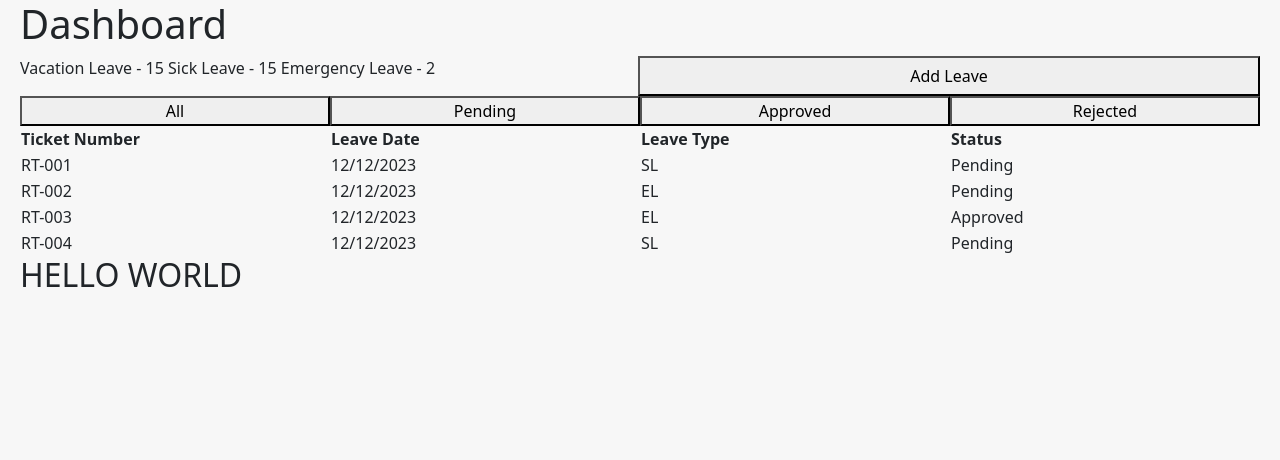
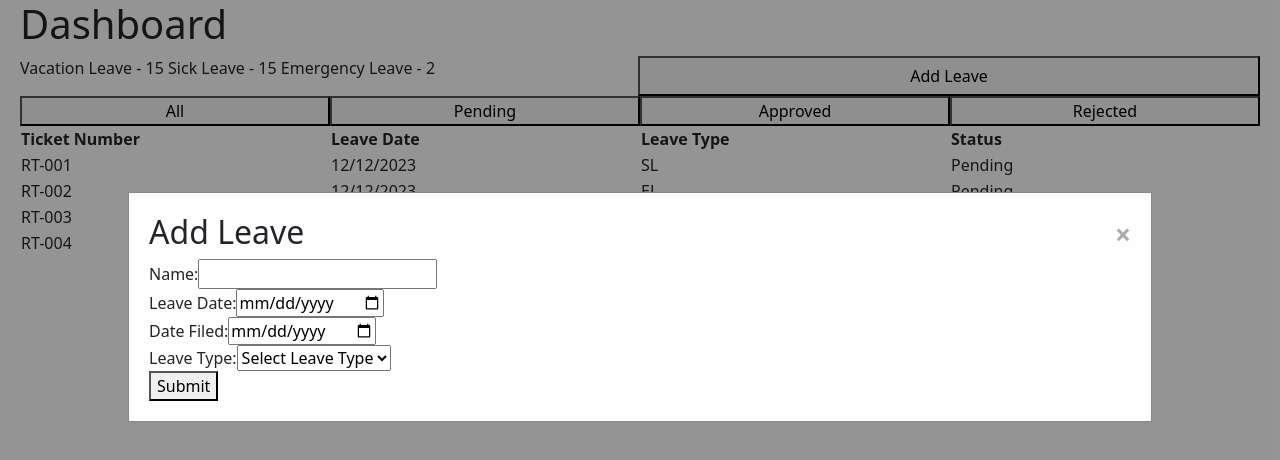
Before and after one commit to ryldale/Leave-Tracker-Vite-TypeScript-React, a React (Vite) app: page /dashboard in a window 1280 px wide. Both pictures are taken after a click on the button "Add Leave". Shown: the top 460 px of the page. Built offline with nearby package versions, Linux system fonts and the light colour scheme.

Commit message:
styles: Leave Modal UI

```diff
--- a/src/modules/Dashboard/components/LeaveModal.tsx
+++ b/src/modules/Dashboard/components/LeaveModal.tsx
@@ -1,11 +1,43 @@
+import classes from "../styles/DashboardPage.module.css";
+
 type propType = {
-    closeModal: () => void;
-  };
+  closeModal: () => void;
+};
 
 const LeaveModal = ({ closeModal }: propType) => {
+
   return (
-    <div>
-        <h2 onClick={closeModal}>HELLO WORLD</h2>
+    <div className={classes.modal}>
+      <div className={classes.modalContent}>
+        <span className={classes.close} onClick={closeModal}>
+          &times;
+        </span>
+        <h2>Add Leave</h2>
+        <form>
+          <div className={classes.formGroup}>
+            <label>Name:</label>
+            <input type="text" name="name" />
+          </div>
+          <div className={classes.formGroup}>
+            <label>Leave Date:</label>
+            <input type="date" name="leaveDate" />
+          </div>
+          <div className={classes.formGroup}>
+            <label>Date Filed:</label>
+            <input type="date" name="dateFiled" />
+          </div>
+          <div className={classes.formGroup}>
+            <label>Leave Type:</label>
+            <select name="leaveType">
+              <option value="">Select Leave Type</option>
+              <option value="Vacation Leave">Vacation Leave</option>
+              <option value="Sick Leave">Sick Leave</option>
+              <option value="Emergency Leave">Emergency Leave</option>
+            </select>
+          </div>
+          <button type="submit">Submit</button>
+        </form>
+      </div>
     </div>
   );
 };
--- a/src/modules/Dashboard/reducers/reducer.ts
+++ b/src/modules/Dashboard/reducers/reducer.ts
@@ -11,6 +11,12 @@ export type ModalState = {
   isModalOpen: boolean;
 };
 
+export type LeaveFormData = {
+  name: string
+  leaveDate: string
+  dateFiled: string
+  leaveType: string
+};
 
 export type Action = {
   type: string;
--- a/src/modules/Dashboard/reducers/reducerInit.ts
+++ b/src/modules/Dashboard/reducers/reducerInit.ts
@@ -7,13 +7,21 @@ export const initialBalances: BalanceState = {
   elBalance: 3,
 };
 
-export const initalModal: ModalState = {
-    isModalOpen: false
-}
+export const initialModal: ModalState = {
+  isModalOpen: false,
+};
+
+export const initialLeaveFormData = {
+  name: "",
+  leaveDate: "",
+  dateFiled: "",
+  leaveType: "",
+};
 
 // COMBINED STATES
 export type CombinedState = BalanceState & ModalState;
 export const initalCombinedState: CombinedState = {
-    ...initialBalances,
-    ...initalModal
+  ...initialBalances,
+  ...initialModal,
+  ...initialLeaveFormData,
 };
--- a/src/modules/Dashboard/styles/DashboardPage.module.css
+++ b/src/modules/Dashboard/styles/DashboardPage.module.css
@@ -1,14 +1,51 @@
-table{
+table {
   width: 100%;
   table-layout: fixed;
 }
 
-.maxWidth{
+.maxWidth {
   max-width: 1240px;
   width: 100%;
 }
 
-.center{
+.center {
   display: flex;
   justify-content: center;
 }
+
+/* Leave Modal Css */
+/* The Modal (background) */
+.modal {
+  position: fixed;
+  z-index: 1;
+  left: 0;
+  top: 0;
+  width: 100%;
+  height: 100%;
+  overflow: auto;
+  background-color: rgba(0, 0, 0, 0.4);
+}
+
+/* Modal Content/Box */
+.modalContent {
+  background-color: #fefefe;
+  margin: 15% auto;
+  padding: 20px;
+  border: 1px solid #888;
+  width: 80%;
+}
+
+/* The Close Button */
+.close {
+  color: #aaa;
+  float: right;
+  font-size: 28px;
+  font-weight: bold;
+}
+
+.close:hover,
+.close:focus {
+  color: black;
+  text-decoration: none;
+  cursor: pointer;
+}
```
Lines whose indentation alone changed are shown as unchanged.
